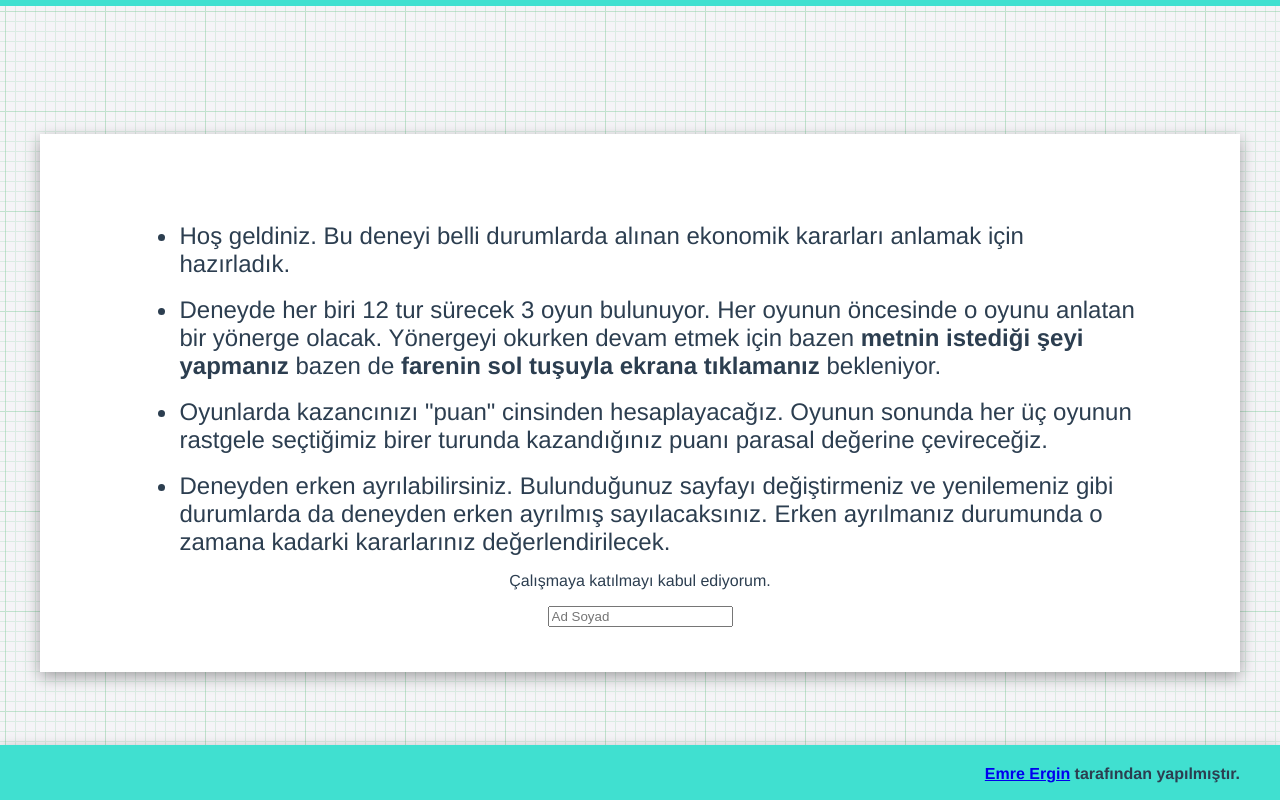
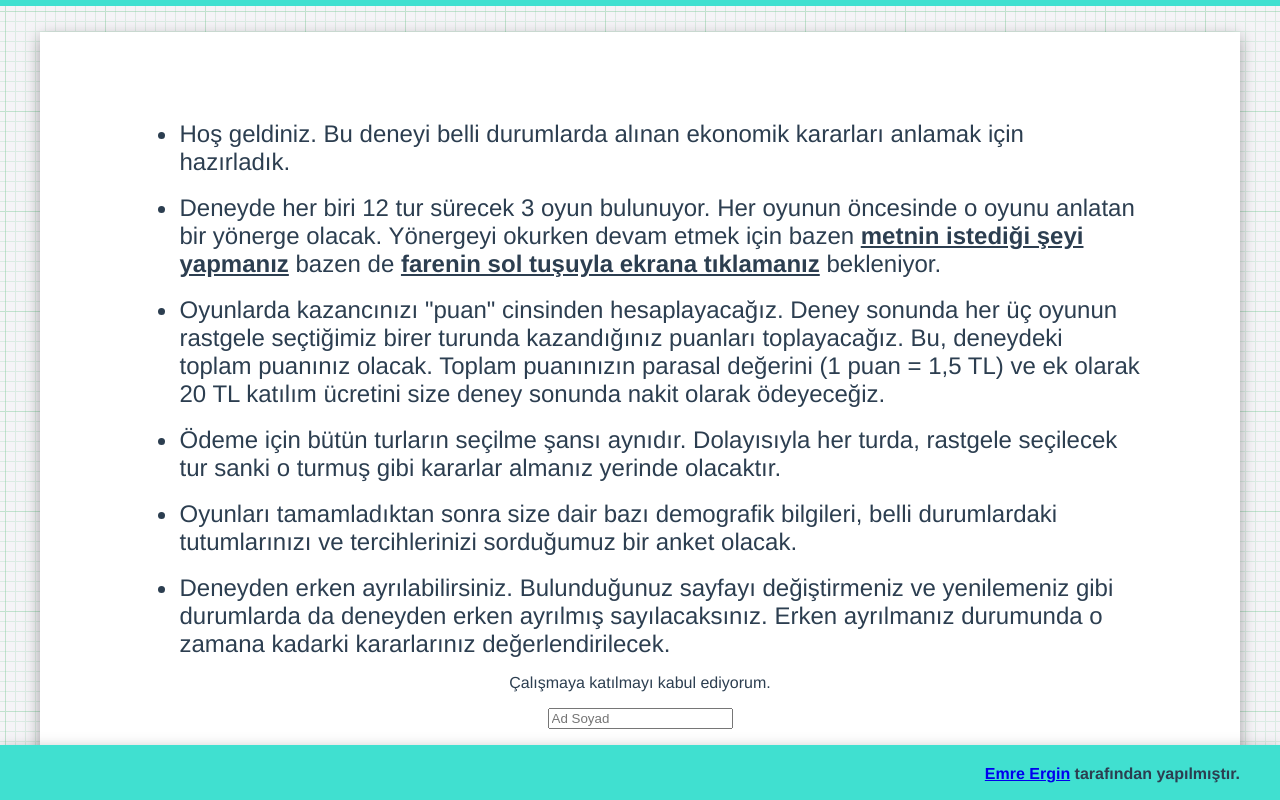
Before and after one commit to emrergin/prudence-labversion, a Vue app: page / in a window 1280 px wide. Built offline with nearby package versions, Linux system fonts and the light colour scheme; what vue-uuid would draw is missing.

Commit message:
modified instructions

```diff
--- a/src/components/IntroScreen.vue
+++ b/src/components/IntroScreen.vue
@@ -4,23 +4,24 @@
       Hoş geldiniz. Bu deneyi belli durumlarda alınan ekonomik kararları anlamak
       için hazırladık.
     </li>
-    <!-- <li>
-      Deneyde fare kullanmanız beklendiğinden, mobil cihazlar deneye uygun
-      değildir.
-    </li>
-    <li>
-      Deney, <i>Internet Explorer</i> ve <i>Safari</i> üzerinden
-      çalışmamaktadır. Lütfen kullandığınız tarayıcının güncel olduğuna emin
-      olun.
-    </li> -->
     <li>
       Deneyde her biri 12 tur sürecek 3 oyun bulunuyor. Her oyunun öncesinde o
       oyunu anlatan bir yönerge olacak. Yönergeyi okurken devam etmek için bazen
-      <b>metnin istediği şeyi yapmanız</b> bazen de <b>farenin sol tuşuyla ekrana tıklamanız</b>
+      <b><u>metnin istediği şeyi yapmanız</u></b> bazen de <b><u>farenin sol tuşuyla ekrana tıklamanız</u></b>
       bekleniyor.
     </li>
     <li>
-      Oyunlarda kazancınızı "puan" cinsinden hesaplayacağız. Oyunun sonunda her üç oyunun rastgele seçtiğimiz birer turunda kazandığınız puanı parasal değerine çevireceğiz.
+      Oyunlarda kazancınızı "puan" cinsinden hesaplayacağız. Deney sonunda her üç oyunun rastgele
+      seçtiğimiz birer turunda kazandığınız puanları toplayacağız. Bu, deneydeki toplam puanınız olacak.
+      Toplam puanınızın parasal değerini (1 puan = 1,5 TL) ve ek olarak 20 TL katılım ücretini size deney
+      sonunda nakit olarak ödeyeceğiz.
+    </li>
+    <li>
+    Ödeme için bütün turların seçilme şansı aynıdır. Dolayısıyla her turda, rastgele seçilecek tur sanki o turmuş gibi kararlar
+    almanız yerinde olacaktır.
+    </li>
+    <li>
+      Oyunları tamamladıktan sonra size dair bazı demografik bilgileri, belli durumlardaki tutumlarınızı ve tercihlerinizi sorduğumuz bir anket olacak.
     </li>
     <li>
       Deneyden erken ayrılabilirsiniz. Bulunduğunuz sayfayı değiştirmeniz ve
```
